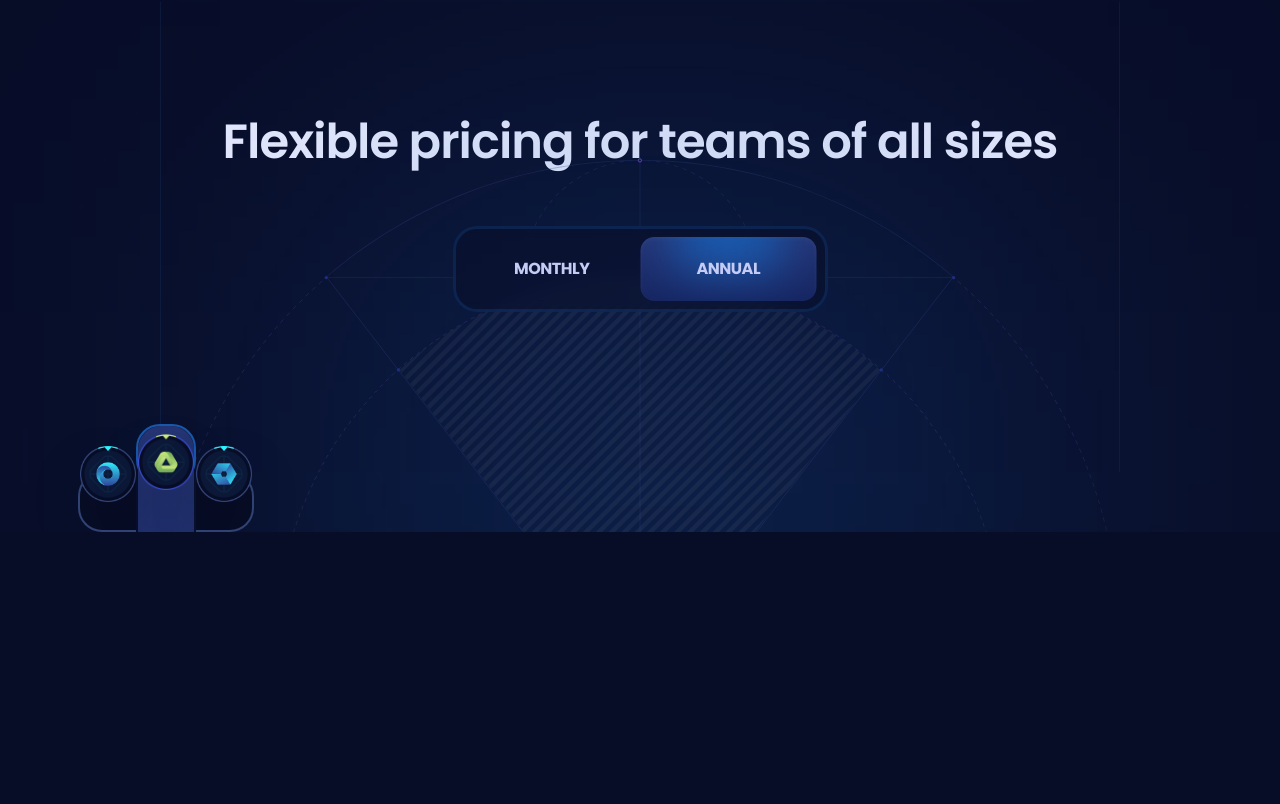
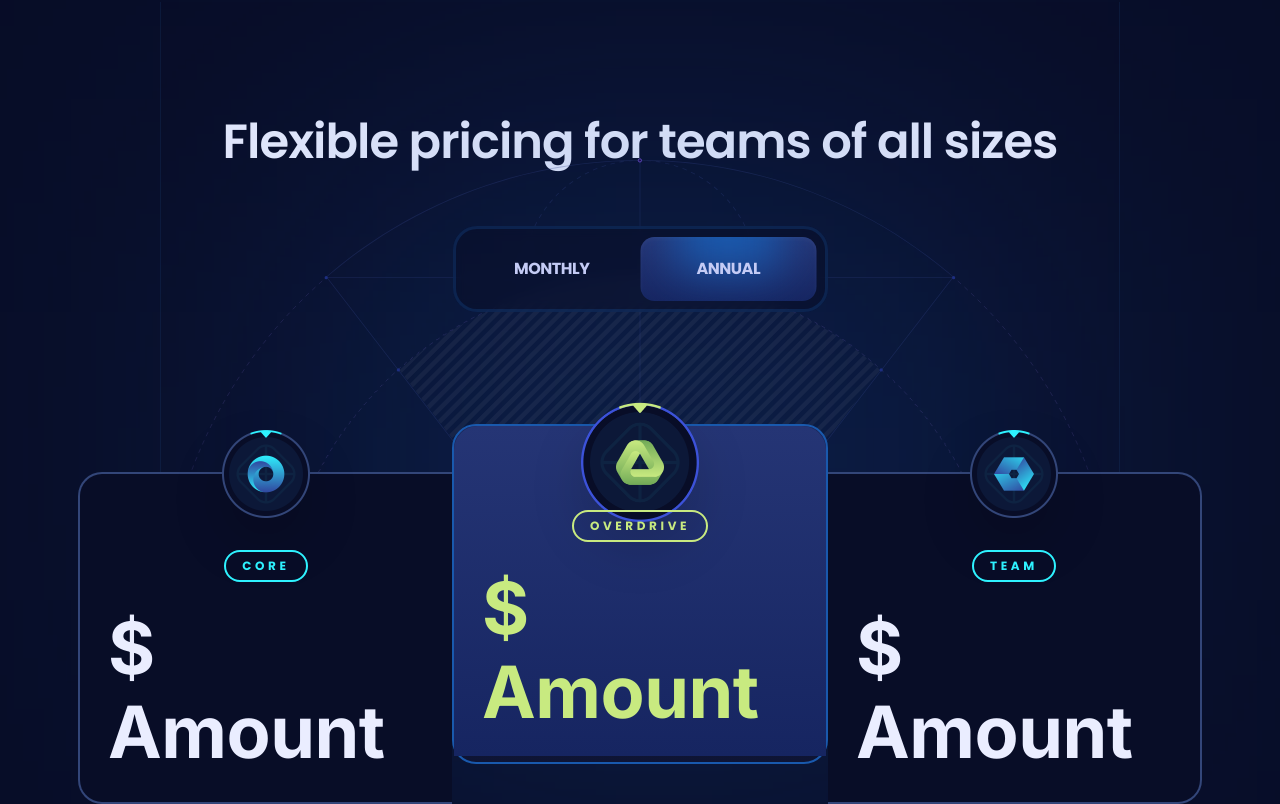
Before and after one commit to Assyko/xora, a React (Vite) app: page / in a window 1280 px wide. Shown: the part 1762-2566 px from the top of the page. Before the commit the page ends 2294 px from the top, so only its background shows below. Built offline with nearby package versions, Linux system fonts and the light colour scheme.

Commit message:
Pricing 2

```diff
--- a/src/Sections/Pricing.jsx
+++ b/src/Sections/Pricing.jsx
@@ -5,6 +5,7 @@
 
 const Pricing = () => {
   const [monthly, setMonthly] = useState(false);
+
   return (
     <section>
       <Element name="pricing">
@@ -94,6 +95,35 @@
                     )}
                   />
                 </div>
+                <div
+                  className={clsx(
+                    "relative flex flex-col items-center",
+                    index === 1 ? "pt-14" : "pt-12",
+                  )}
+                >
+                  <div
+                    className={clsx(
+                      "small-2 rounded-20 relative z-2 mx-auto mb-6 border-2 " +
+                        "px-4 py-1.5 uppercase",
+                      index === 1 ? "border-p3 text-p3" : "border-p1 text-p1",
+                    )}
+                  >
+                    {plan.title}
+                  </div>
+                  <div
+                    className="relative z-2 flex items-center
+                  justify-center"
+                  >
+                    <div
+                      className={clsx(
+                        "h-num flex items-center",
+                        index === 1 ? "text-p3" : "text-p4",
+                      )}
+                    >
+                      $ Amount
+                    </div>
+                  </div>
+                </div>
               </div>
             ))}
           </div>
```
